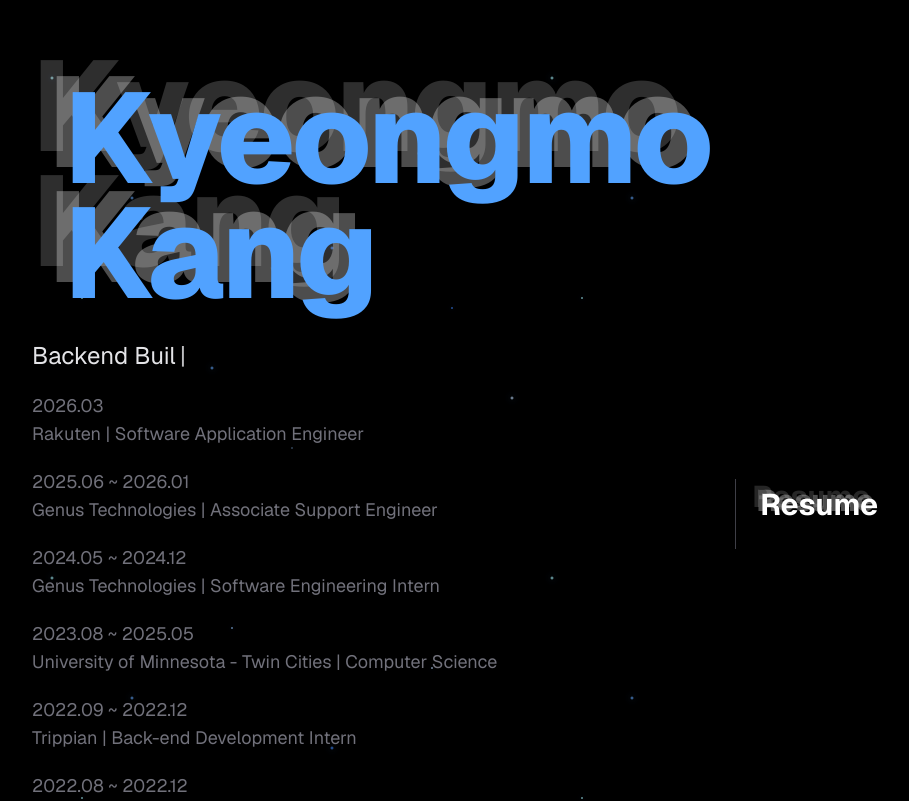
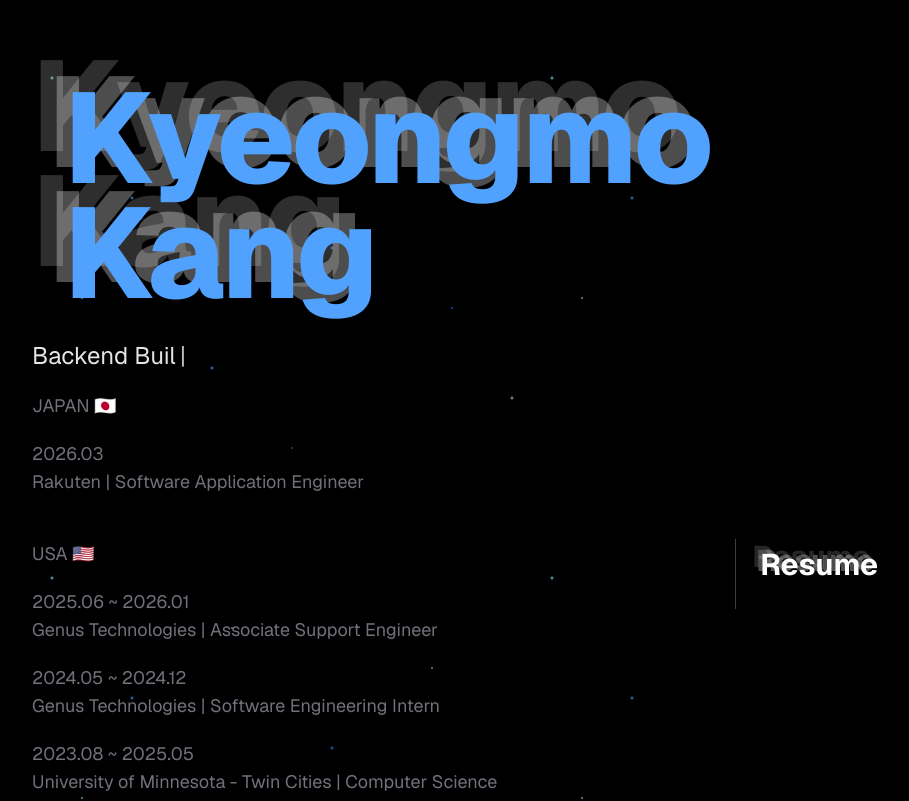
Before and after one commit to AustinKKKK/portfolio-site, a Next.js app: page / in a window 1280 px wide. Shown: the top 801 px of the page, without its empty margins (80-989 px from the left). Built offline with nearby package versions, Linux system fonts and the light colour scheme.

Commit message:
third portfolio deploy

```diff
--- a/src/components/Intro.tsx
+++ b/src/components/Intro.tsx
@@ -68,9 +68,18 @@ export default function Intro() {
         </p>
 
         <div className="mt-5 space-y-5 text-zinc-500">
+
+          <p className="max-w-[540px] text-lg text-zinc-500">
+            JAPAN 🇯🇵
+          </p>
+
           <p className="max-w-[540px] text-lg text-zinc-500">
             2026.03 <br />
             Rakuten | Software Application Engineer
+          </p>
+          <br />
+          <p className="max-w-[540px] text-lg text-zinc-500">
+            USA 🇺🇸
           </p>
 
           <p className="max-w-[540px] text-lg text-zinc-500">
```
